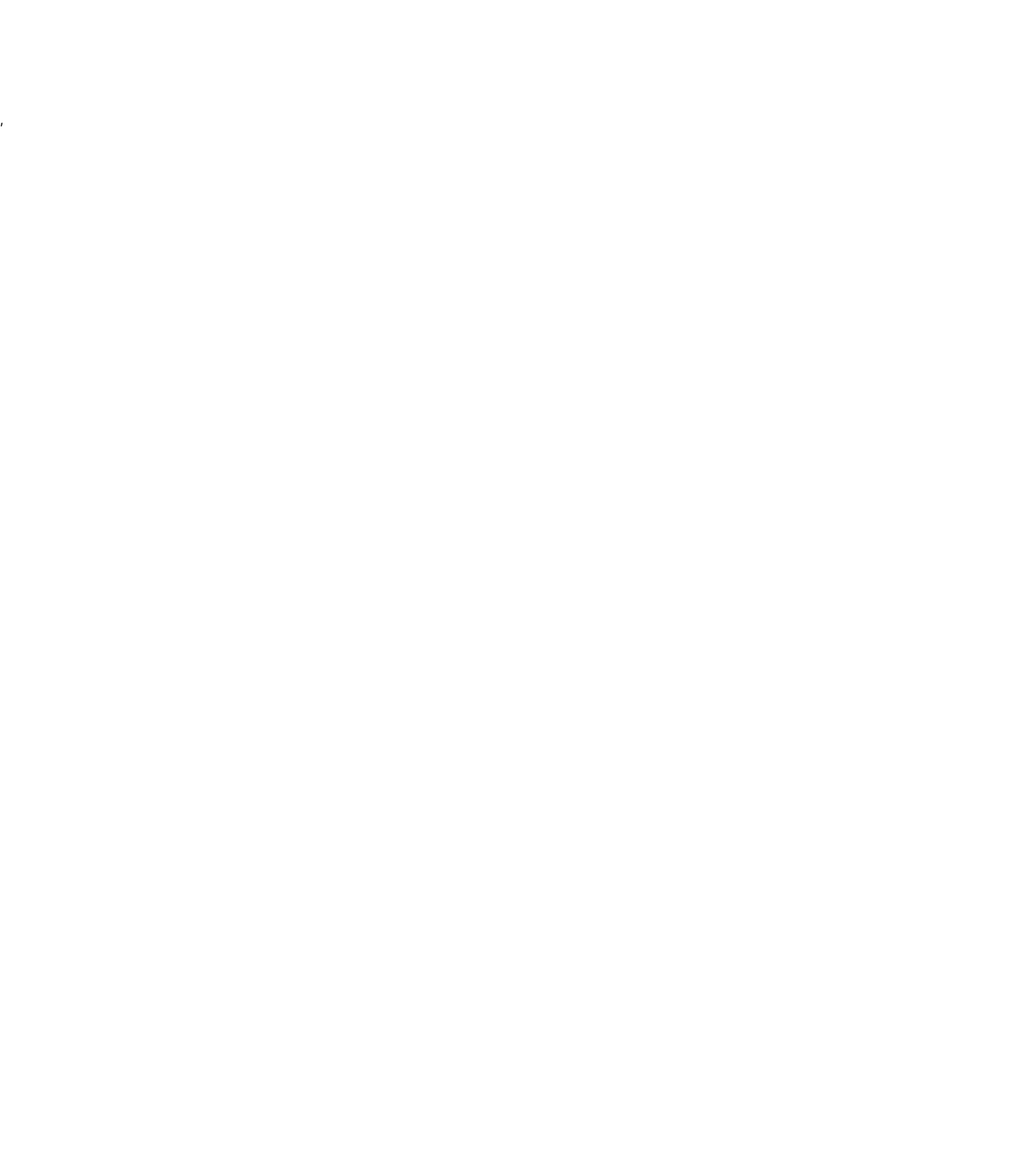
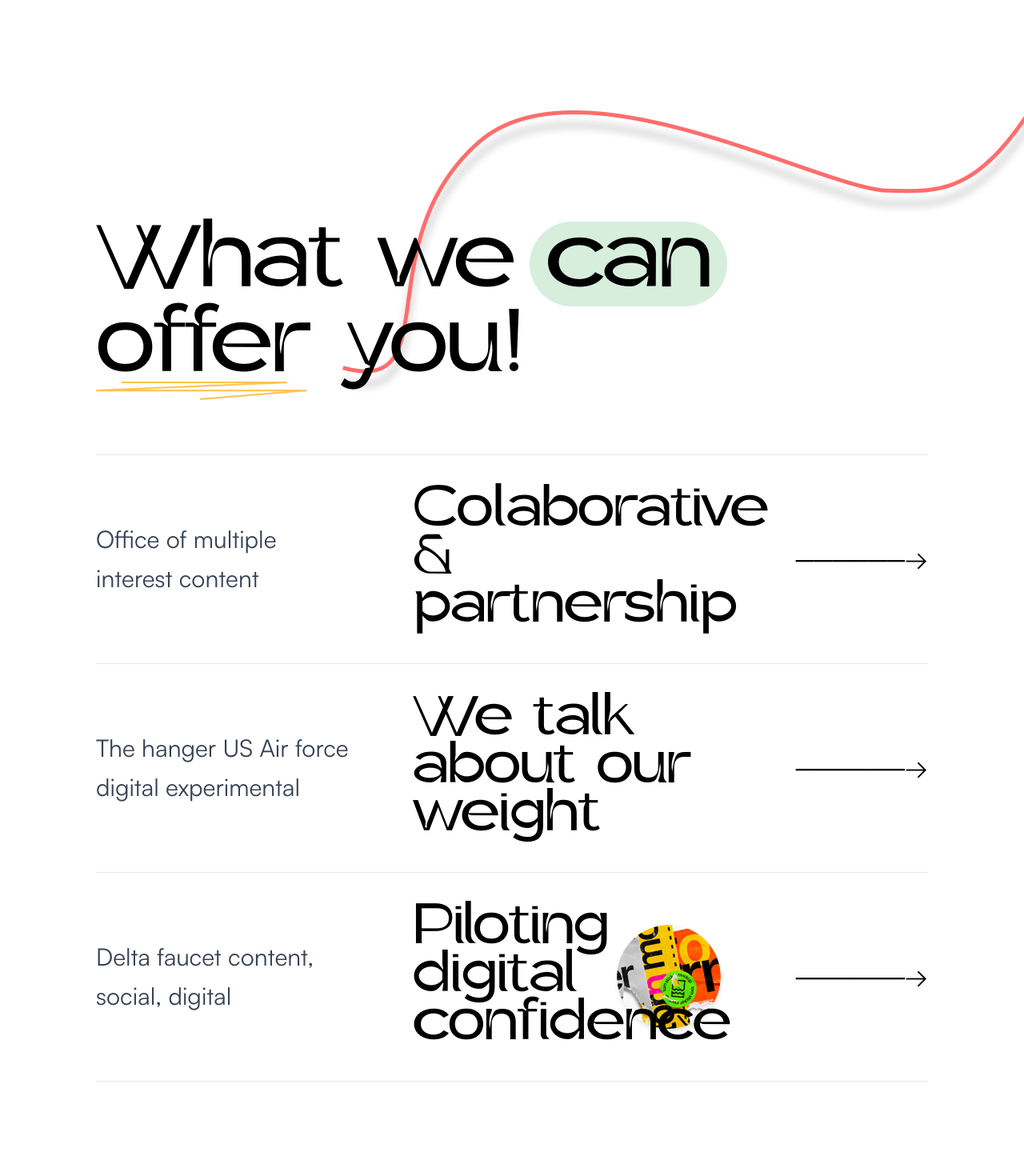
Before and after one commit to Badsha-Nishan/elementum-app, a React (Vite) app: page / in a window 1280 px wide. Shown: the part 2980-4450 px from the top of the page at 80% size. Before the commit the page ends 3141 px from the top, so only its background shows below. Built offline with nearby package versions, Linux system fonts and the light colour scheme.

Commit message:
added Offer section

```diff
--- a/src/App.jsx
+++ b/src/App.jsx
@@ -1,20 +1,15 @@
-import { useState } from "react";
-import reactLogo from "./assets/react.svg";
-import viteLogo from "./assets/vite.svg";
-import heroImg from "./assets/hero.png";
 import "./App.css";
-import Navbar from "./components/Navbar/Navbar";
 import Hero from "./components/Hero/Hero";
 import AboutSection from "./components/About/About";
+import OffersSection from "./components/OfferSection/OffersSection";
 
 function App() {
-  const [count, setCount] = useState(0);
-
   return (
     <>
       <section className="max-w-[1920px] mx-auto w-full font-satoshi">
         <Hero />
         <AboutSection />
+        <OffersSection />
       </section>
     </>
   );
--- /dev/null
+++ b/src/components/OfferSection/OffersSection.jsx
@@ -0,0 +1,94 @@
+export default function OffersSection() {
+  const offers = [
+    {
+      id: 1,
+      tags: "Office of multiple interest content",
+      title: "Colaborative & partnership",
+      hasImage: false,
+    },
+    {
+      id: 2,
+      tags: "The hanger US Air force digital experimental",
+      title: "We talk about our weight",
+      hasImage: false,
+    },
+    {
+      id: 3,
+      tags: "Delta faucet content, social, digital",
+      title: "Piloting digital confidence",
+      hasImage: true,
+      imageSrc: "/images/Rectangle661.png",
+    },
+  ];
+
+  return (
+    <section className="relative w-full max-w-[1920px] mx-auto bg-white px-[120px] py-[140px] overflow-hidden">
+      {/* Red wavy line here */}
+      <img
+        src="/images/Vector2516.png"
+        alt="Decorative line"
+        className="absolute right-0 -top-74"
+      />
+
+      {/*  HEADER */}
+      <div className="relative text-center lg:text-left z-10 mb-[80px]">
+        <h2 className="font-gerbil text-4xl md:text-6xl lg:text-8xl leading-[1.1] text-black tracking-tight">
+          What we{""}
+          <span className="inline-block bg-[#D7EEDD] px-5 rounded-full ml-5 mr-2">
+            can
+          </span>{" "}
+          <br />
+          <span className="relative inline-block">
+            offer
+            {/* Yellow underline */}
+            <img
+              src="./images/Vector5.png"
+              className="absolute left-0 -bottom-3 -z-10"
+            />
+          </span>{" "}
+          you!
+        </h2>
+      </div>
+
+      {/* ---------------- INTERACTIVE OFFERS LIST ---------------- */}
+      <div className="relative z-10 w-full border-t border-gray-200">
+        {offers.map((offer) => (
+          <div
+            key={offer.id}
+            className="group flex-col lg:flex-row flex items-center justify-between py-[40px] border-b border-gray-200 cursor-pointer transition-colors duration-300 hover:bg-gray-50/50"
+          >
+            {/* Left Column: Sub-labels / Tags */}
+            <div className="w-[340px] mr-14 font-satoshi text-3xl leading-relaxed text-gray-700 pr-4">
+              {offer.tags}
+            </div>
+
+            {/* Middle Column: Large Interactive Title */}
+            <div className="flex-1 relative flex items-center">
+              <h3 className="font-gerbil text-3xl md:text-4xl lg:text-6xl text-black tracking-tight select-none">
+                {offer.title}
+              </h3>
+
+              {/* Overlapping Badge Image (Row 3 specific) */}
+              {offer.hasImage && (
+                <div className="absolute left-[55%] top-1/2 -translate-y-1/2 w-[130px] h-[130px] rounded-full overflow-hidden -z-20 shadow-md transform rotate-[-10deg] pointer-events-none">
+                  <img
+                    src={offer.imageSrc}
+                    alt="Decorative overlay graphic"
+                    className="w-full h-full object-cover "
+                  />
+                </div>
+              )}
+            </div>
+
+            {/* Right Column: Clean sliding arrow */}
+            <div className="pl-4">
+              <span className="font-satoshi text-[32px] text-black block transition-transform duration-300 ease-out group-hover:translate-x-4">
+                ──────→
+              </span>
+            </div>
+          </div>
+        ))}
+      </div>
+    </section>
+  );
+}
```
Also changed, not shown: public/images/Rectangle661.png (added), public/images/Vector2516.png (added).
